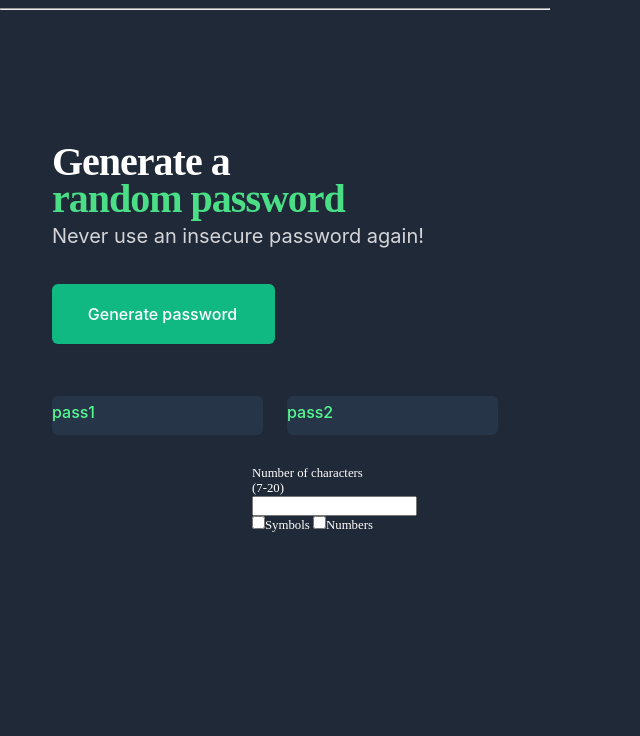
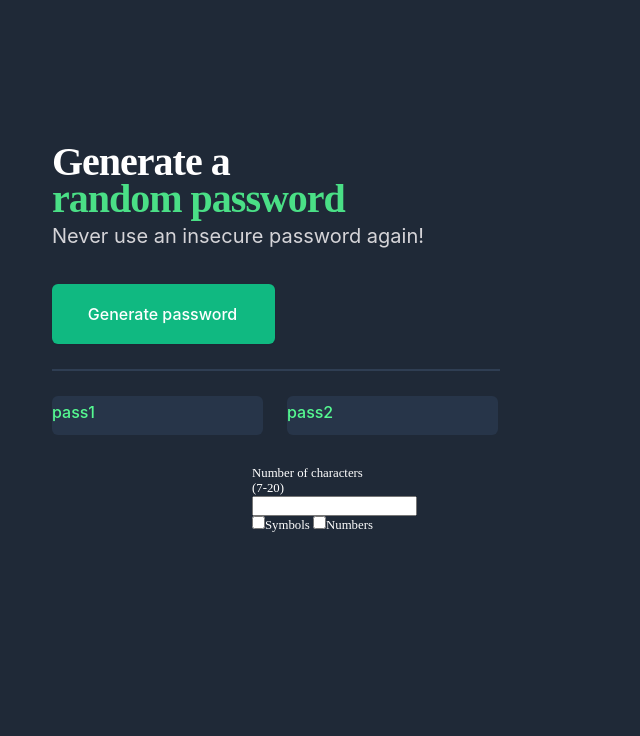
Before and after one commit to Tzah17/pass_generateor, a plain HTML site: page index.html in a window 1280 px wide. Shown: the whole page, without its empty margins (0-640 px from the left). Drawn offline with nearby package versions, Linux system fonts and the light colour scheme.

Commit message:
Added <hr>

```diff
--- a/index.css
+++ b/index.css
@@ -141,5 +141,13 @@ color: white;
 position: absolute;
 padding: 200px;
 font-size: 0.8em;
+}
 
+hr{
+position: absolute;
+width: 446px;
+height: 0px;
+left: 52px;
+top: 361px;
+border: 1px solid #2F3E53;
 }
```
